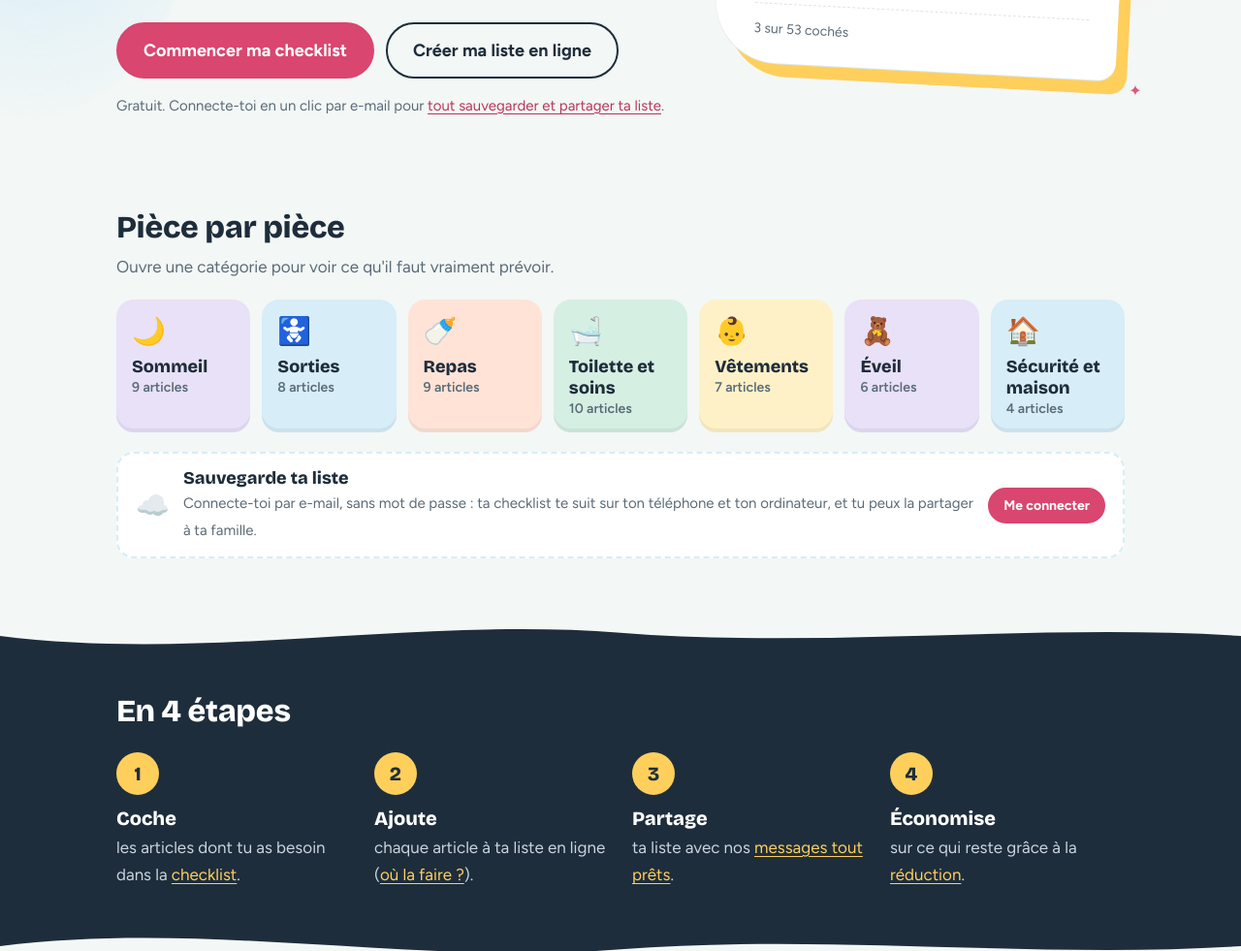
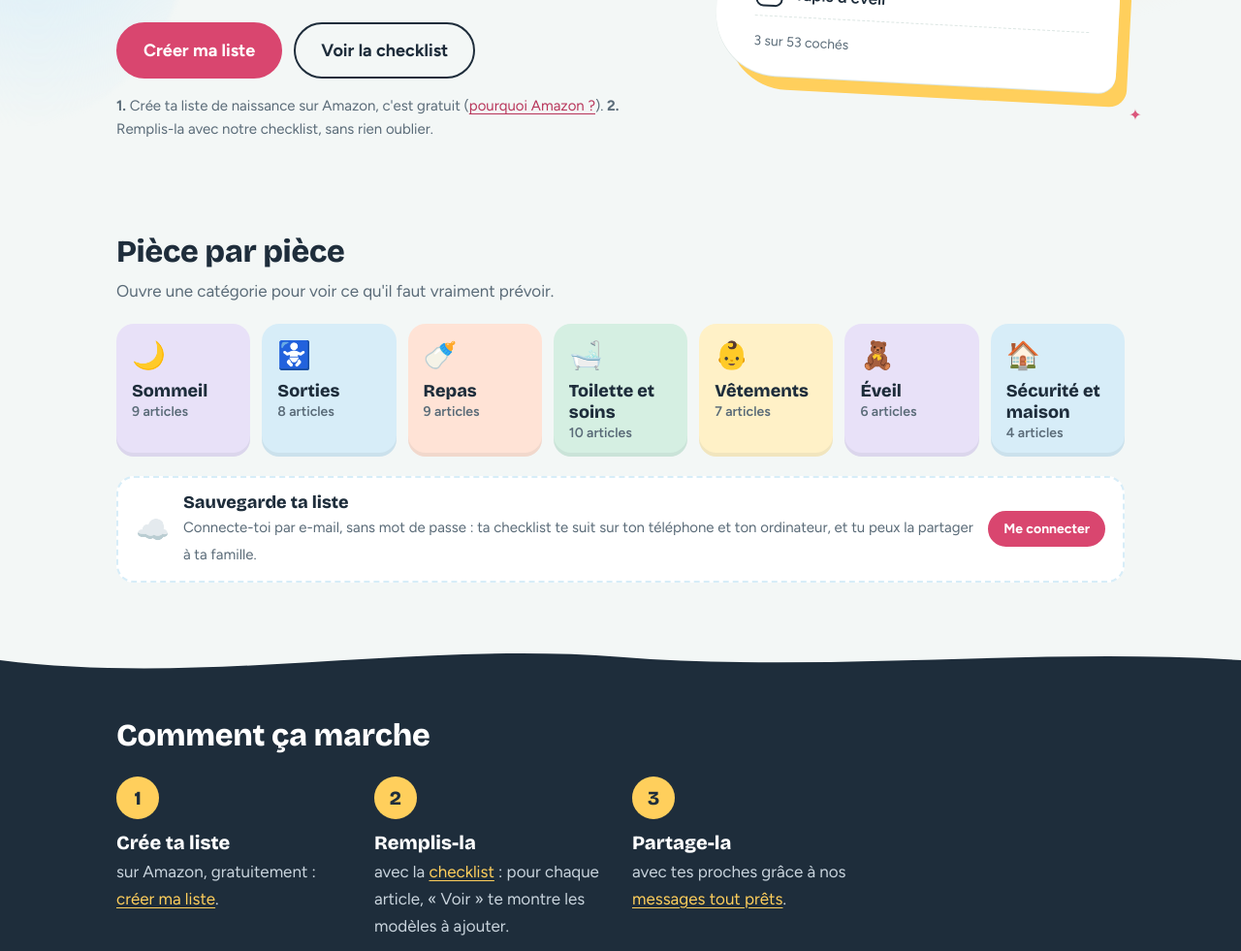
Before and after one commit to jeremstyke/listedenaissance, a plain HTML site: page docs/index.html in a window 1280 px wide. Shown: the part 442-1423 px from the top of the page at 97% size. Drawn offline with Linux system fonts and the light colour scheme.

Commit message:
Parcours simplifié : Créer ma liste en premier, puis la checklist pour la remplir
Co-Authored-By: Claude Opus 5.5 <noreply@anthropic.com>
Claude-Session: https://claude.ai/code/session_01C97iXZu6VkzrMuppVGNipN

```diff
--- a/docs/assets/style.css
+++ b/docs/assets/style.css
@@ -320,3 +320,4 @@ h3{font-size:19px;font-weight:600}
 .mine .it{grid-template-columns:1fr auto auto}
 .mine-x{border:0;background:none;font:700 22px/1 var(--texte);color:var(--doux);cursor:pointer;padding:6px 10px;border-radius:50%}
 .mine-x:hover{background:var(--fond);color:var(--encre)}
+.ck-first{background:var(--miel-c);border-radius:var(--r-m);padding:12px 16px;margin:0 0 6px;font-size:15px}
--- a/docs/index.html
+++ b/docs/index.html
@@ -38,9 +38,9 @@
 <div class="hero-tx">
 <h1>Ta liste de naissance, sans rien oublier</h1>
 <p class="hero-p">53 articles triés par pièce, des vrais indispensables aux petits plus. Tu coches, tu compares les modèles en un clic, et tu remplis ta liste en ligne sans rien oublier.</p>
-<div class="hbtn"><a class="btn big" href="checklist/">Commencer ma checklist</a>
-<a class="btn ghost big" href="https://www.amazon.fr/baby-reg/homepage?tag=malistebebe-21" rel="sponsored nofollow noopener" target="_blank">Créer ma liste en ligne</a></div>
-<p class="hero-note">Gratuit. Connecte-toi en un clic par e-mail pour <a href="compte/">tout sauvegarder et partager ta liste</a>.</p>
+<div class="hbtn"><a class="btn big" href="https://www.amazon.fr/baby-reg/homepage?tag=malistebebe-21" rel="sponsored nofollow noopener" target="_blank">Créer ma liste</a>
+<a class="btn ghost big" href="checklist/">Voir la checklist</a></div>
+<p class="hero-note"><strong>1.</strong> Crée ta liste de naissance sur Amazon, c'est gratuit (<a href="ou-faire-sa-liste-de-naissance/">pourquoi Amazon ?</a>). <strong>2.</strong> Remplis-la avec notre checklist, sans rien oublier.</p>
 </div>
 <div class="hero-tag" aria-hidden="true"><span class="tag-hole"></span>
 <p class="ht-title">Ma liste de naissance</p>
@@ -60,12 +60,11 @@
 <div class="save-hint" data-guest><span aria-hidden="true">☁️</span><div><strong>Sauvegarde ta liste</strong><span>Connecte-toi par e-mail, sans mot de passe : ta checklist te suit sur ton téléphone et ton ordinateur, et tu peux la partager à ta famille.</span></div><a class="btn sm" href="compte/">Me connecter</a></div>
 </section>
 <div class="wave-top"><svg class="wave" viewBox="0 0 1440 60" preserveAspectRatio="none" aria-hidden="true"><path d="M0 30 C 240 70 480 0 720 25 C 960 50 1200 10 1440 30 L1440 60 L0 60 Z"/></svg></div><section class="band"><div class="wrap block">
-<h2>En 4 étapes</h2>
+<h2>Comment ça marche</h2>
 <ol class="steps">
-<li><strong>Coche</strong><span>les articles dont tu as besoin dans la <a href="checklist/">checklist</a>.</span></li>
-<li><strong>Ajoute</strong><span>chaque article à ta liste en ligne (<a href="ou-faire-sa-liste-de-naissance/">où la faire ?</a>).</span></li>
-<li><strong>Partage</strong><span>ta liste avec nos <a href="message-liste-de-naissance/">messages tout prêts</a>.</span></li>
-<li><strong>Économise</strong><span>sur ce qui reste grâce à la <a href="liste-de-naissance-amazon/">réduction</a>.</span></li>
+<li><strong>Crée ta liste</strong><span>sur Amazon, gratuitement : <a href="https://www.amazon.fr/baby-reg/homepage?tag=malistebebe-21" rel="sponsored nofollow noopener" target="_blank">créer ma liste</a>.</span></li>
+<li><strong>Remplis-la</strong><span>avec la <a href="checklist/">checklist</a> : pour chaque article, « Voir » te montre les modèles à ajouter.</span></li>
+<li><strong>Partage-la</strong><span>avec tes proches grâce à nos <a href="message-liste-de-naissance/">messages tout prêts</a>.</span></li>
 </ol></div></section><div class="wave-bot"><svg class="wave" viewBox="0 0 1440 60" preserveAspectRatio="none" aria-hidden="true"><path d="M0 30 C 240 70 480 0 720 25 C 960 50 1200 10 1440 30 L1440 60 L0 60 Z"/></svg></div>
 <section class="wrap block">
 <h2>Les guides des futurs parents</h2>
```
Also changed, not shown: docs/checklist/index.html (+1 -0 lines), 1 other file.
